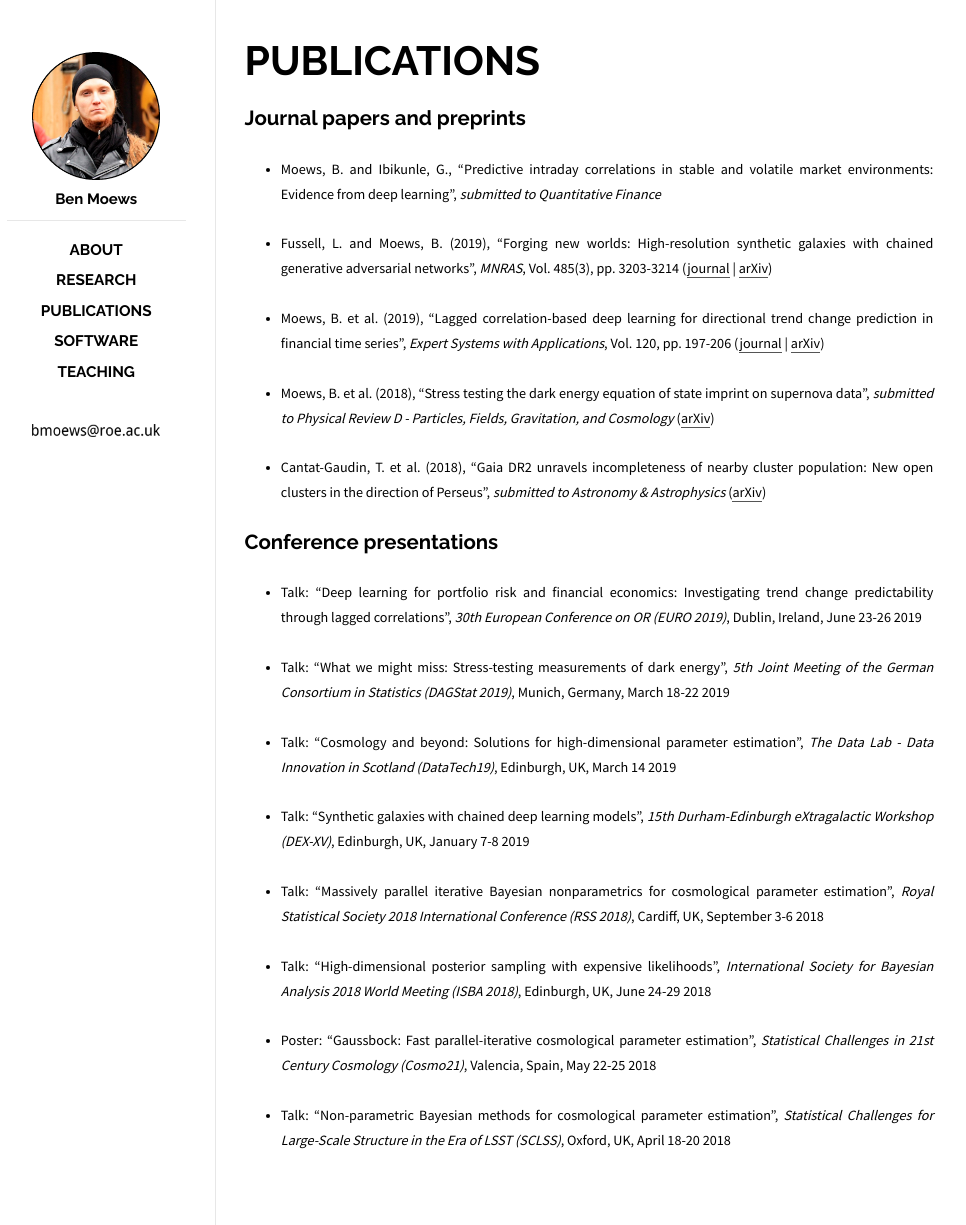
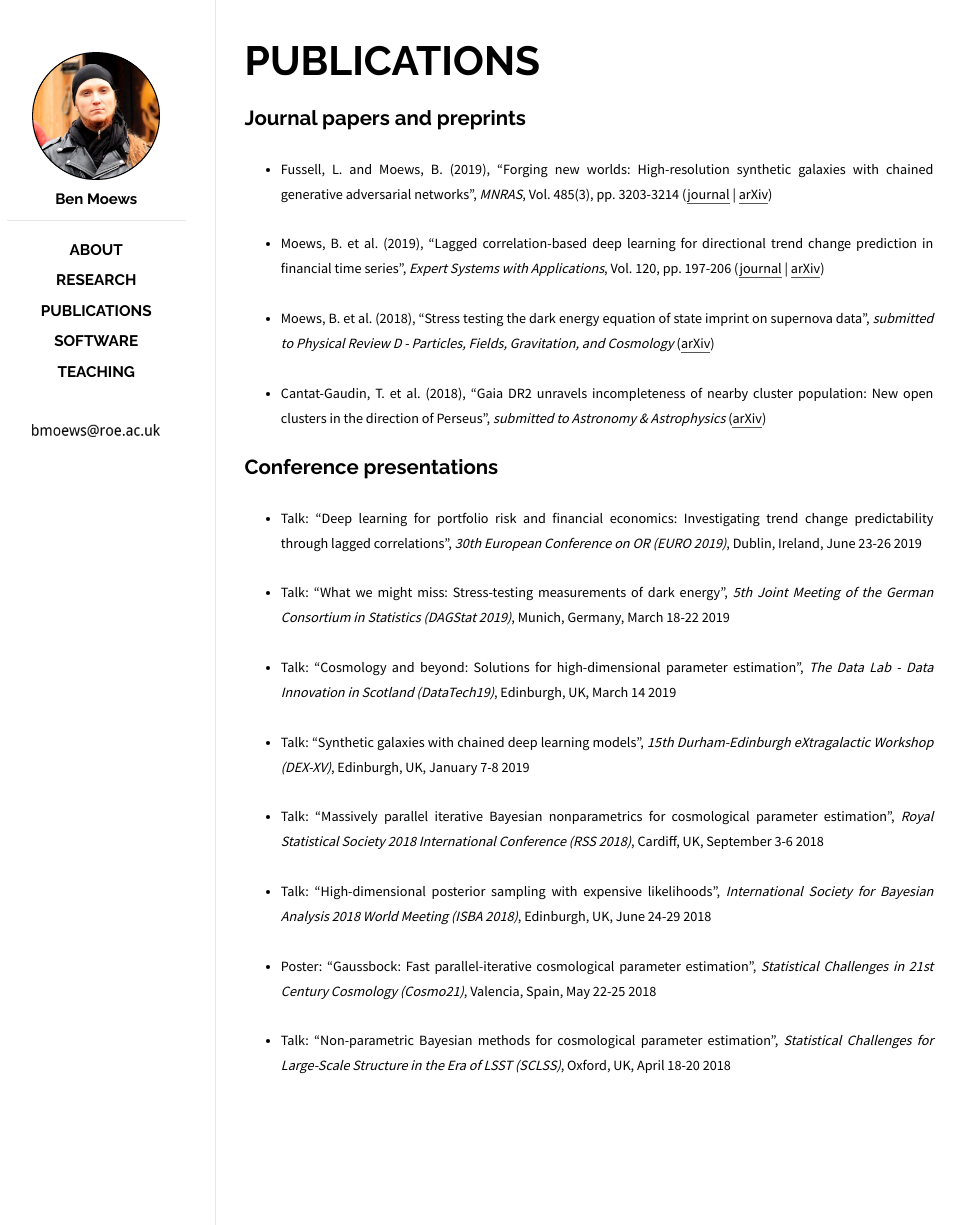
Before and after one commit to moews/moews.github.io, a Jekyll site: the page built from _posts/2017-03-25-publications.md, in a window 1280 px wide. Shown: the whole page, without its empty margins (143-1109 px from the left). Built offline with Jekyll 4.4.1, drawn with Linux system fonts in a browser that asks for light colours.

Commit message:
Update 2017-03-25-publications.md

```diff
--- a/_posts/2017-03-25-publications.md
+++ b/_posts/2017-03-25-publications.md
@@ -8,7 +8,7 @@
 
 ## Journal papers and preprints
 
-* <small>Moews, B. and Ibikunle, G., "Predictive intraday correlations in stable and volatile market environments: Evidence from deep learning", _submitted to Quantitative Finance_</small>
+<!--* <small>Moews, B. and Ibikunle, G., "Predictive intraday correlations in stable and volatile market environments: Evidence from deep learning", _submitted to Quantitative Finance_</small>-->
 
 * <small>Fussell, L. and Moews, B. (2019), "Forging new worlds: High-resolution synthetic galaxies with chained generative adversarial networks", _MNRAS_, Vol. 485(3), pp. 3203-3214 ([journal](https://academic.oup.com/mnras/article/485/3/3203/5368366) | [arXiv](https://arxiv.org/abs/1811.03081))</small>
 
```
